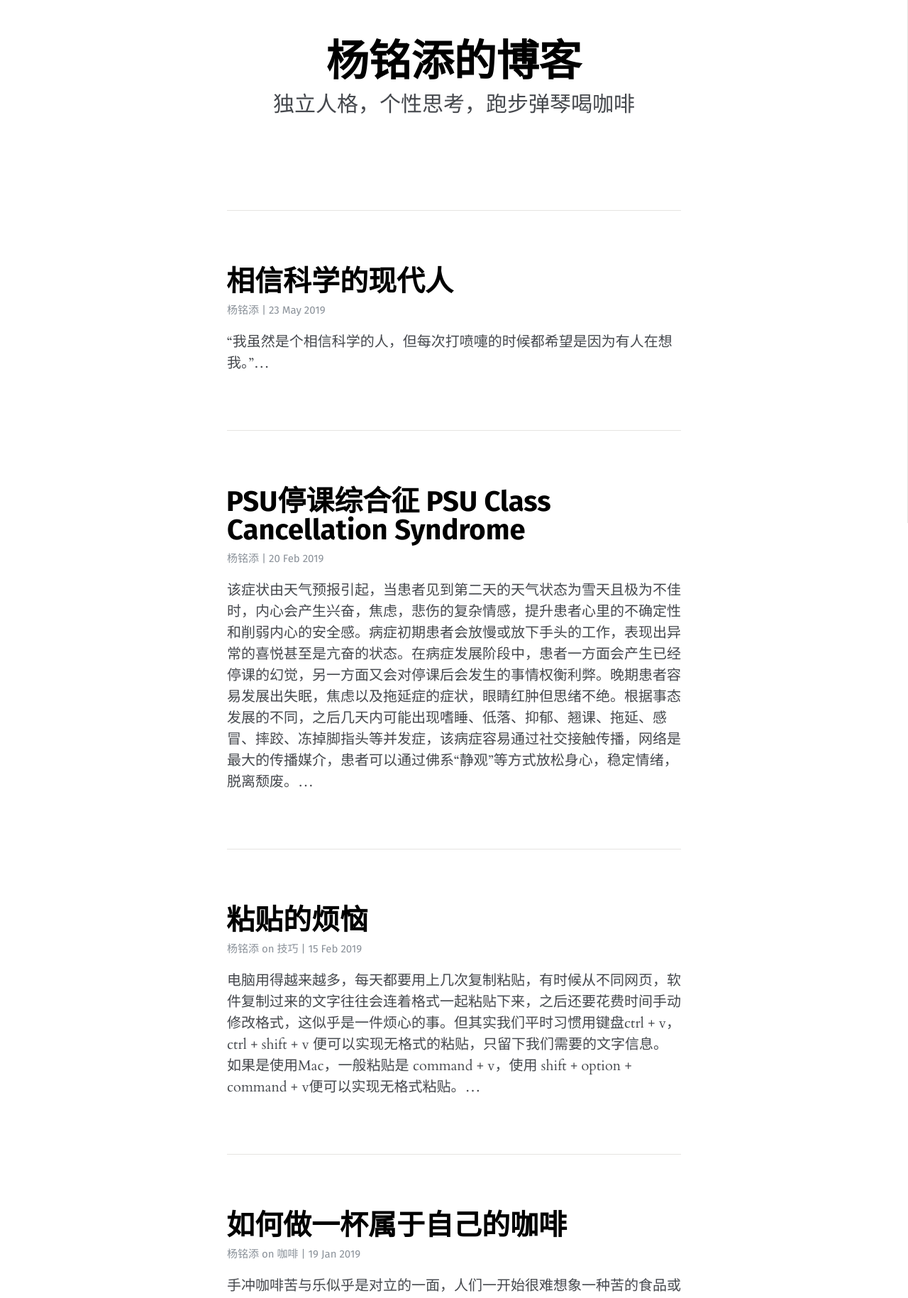
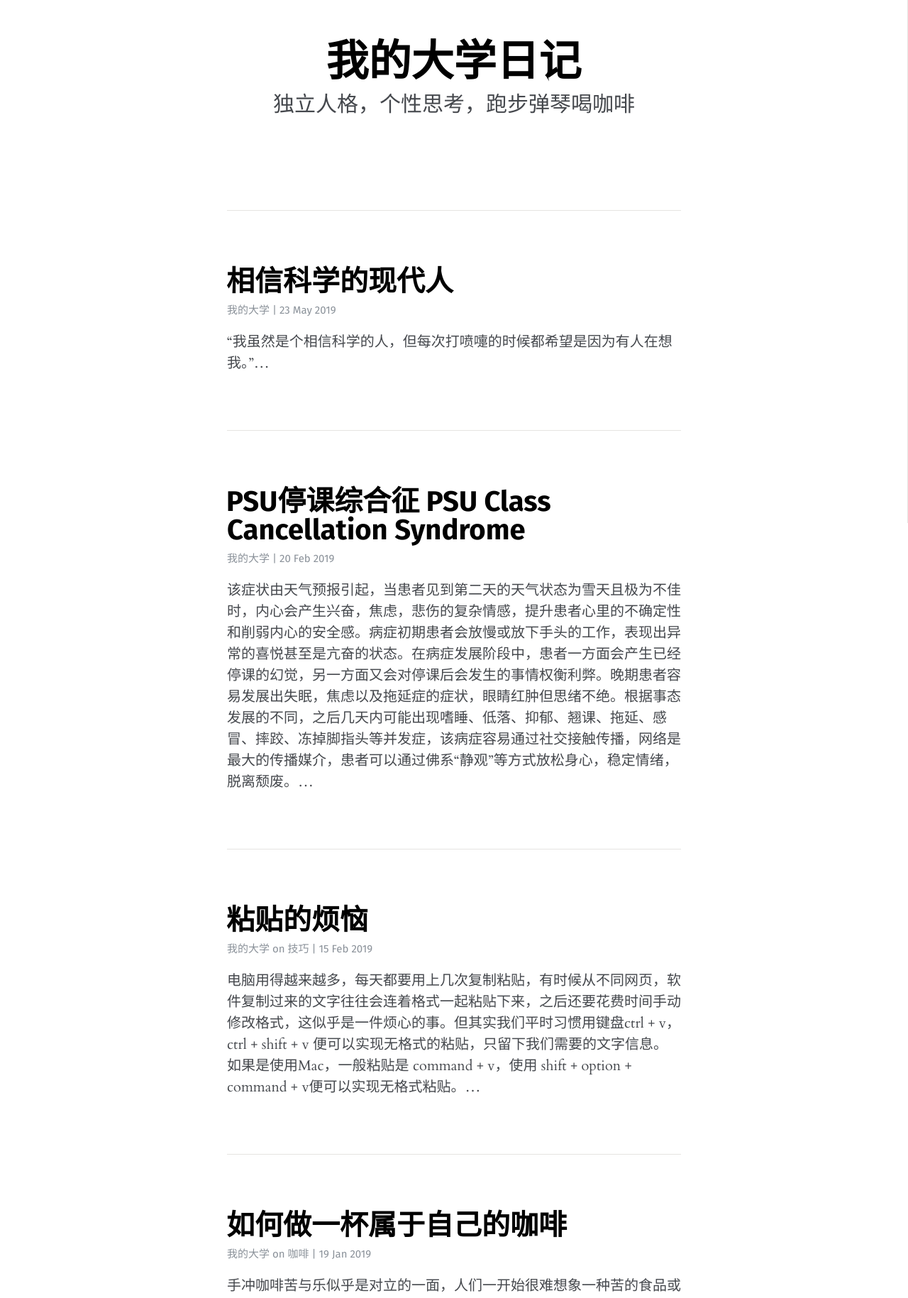
Before and after one commit to timeswind/blog, a plain HTML site: page index.html in a window 1280 px wide. Shown: the part 63-1892 px from the top of the page at 71% size. Drawn offline with Linux system fonts and the light colour scheme.

Commit message:
Blog update at 2019-05-31 14:18:12

```diff
--- a/index.html
+++ b/index.html
@@ -4,7 +4,7 @@
 	<meta charset="utf-8" />
 	<meta http-equiv="X-UA-Compatible" content="IE=edge,chrome=1" />
 
-	<title>杨铭添的博客</title>
+	<title>我的大学日记</title>
 
 	<meta name="HandheldFriendly" content="True" />
 	<meta name="viewport" content="width=device-width, initial-scale=1.0" />
@@ -16,14 +16,14 @@
     <link rel="canonical" href="index.html" />
     <meta name="referrer" content="no-referrer-when-downgrade" />
 
-    <meta property="og:site_name" content="杨铭添的博客" />
+    <meta property="og:site_name" content="我的大学日记" />
     <meta property="og:type" content="website" />
-    <meta property="og:title" content="杨铭添的博客" />
+    <meta property="og:title" content="我的大学日记" />
     <meta property="og:description" content="独立人格，个性思考，跑步弹琴喝咖啡" />
     <meta property="og:url" content="http://localhost:2369/" />
     <meta property="article:publisher" content="https://www.facebook.com/timeswind" />
     <meta name="twitter:card" content="summary" />
-    <meta name="twitter:title" content="杨铭添的博客" />
+    <meta name="twitter:title" content="我的大学日记" />
     <meta name="twitter:description" content="独立人格，个性思考，跑步弹琴喝咖啡" />
     <meta name="twitter:url" content="http://localhost:2369/" />
 
@@ -33,7 +33,7 @@
     "@type": "WebSite",
     "publisher": {
         "@type": "Organization",
-        "name": "杨铭添的博客",
+        "name": "我的大学日记",
         "logo": "https://casper.ghost.org/v1.0.0/images/ghost-logo.svg"
     },
     "url": "http://localhost:2369/",
@@ -53,7 +53,7 @@ ghost.init({
 });
 </script>
     <meta name="generator" content="Ghost 2.19" />
-    <link rel="alternate" type="application/rss+xml" title="杨铭添的博客" href="rss/index.html" />
+    <link rel="alternate" type="application/rss+xml" title="我的大学日记" href="rss/index.html" />
 </head>
 
 <body class="home-template">
@@ -85,7 +85,7 @@ ghost.init({
 				<a class="menu-button"><i class="ic ic-menu"></i> Menu</a>
 			</span>
 		</nav>
-		<h1 class="blog-name"><a href="index.html">杨铭添的博客</a></h1>
+		<h1 class="blog-name"><a href="index.html">我的大学日记</a></h1>
 		<span class="blog-description">独立人格，个性思考，跑步弹琴喝咖啡</span>
 	</div>
 </header>
@@ -109,7 +109,7 @@ ghost.init({
 	<div class="inner">
 		<header class="post-header">
 			<h2 class="post-title"><a href="xiang-xin-ke-xue-de-xian-dai-ren/index.html">相信科学的现代人</a></h2>
-			<span class="post-meta"><a href="author/mingtianyang/index.html">杨铭添</a>  | <time datetime="2019-05-23">23 May 2019</time></span>
+			<span class="post-meta"><a href="author/mingtianyang/index.html">我的大学</a>  | <time datetime="2019-05-23">23 May 2019</time></span>
 			<div class="clear"></div>
 		</header>
 
@@ -124,7 +124,7 @@ ghost.init({
 	<div class="inner">
 		<header class="post-header">
 			<h2 class="post-title"><a href="untitled-3/index.html">PSU停课综合征 PSU Class Cancellation Syndrome</a></h2>
-			<span class="post-meta"><a href="author/mingtianyang/index.html">杨铭添</a>  | <time datetime="2019-02-20">20 Feb 2019</time></span>
+			<span class="post-meta"><a href="author/mingtianyang/index.html">我的大学</a>  | <time datetime="2019-02-20">20 Feb 2019</time></span>
 			<div class="clear"></div>
 		</header>
 
@@ -139,7 +139,7 @@ ghost.init({
 	<div class="inner">
 		<header class="post-header">
 			<h2 class="post-title"><a href="nian-tie-de-fan-nao/index.html">粘贴的烦恼</a></h2>
-			<span class="post-meta"><a href="author/mingtianyang/index.html">杨铭添</a> on <a href="tag/ji-qiao/index.html">技巧</a> | <time datetime="2019-02-15">15 Feb 2019</time></span>
+			<span class="post-meta"><a href="author/mingtianyang/index.html">我的大学</a> on <a href="tag/ji-qiao/index.html">技巧</a> | <time datetime="2019-02-15">15 Feb 2019</time></span>
 			<div class="clear"></div>
 		</header>
 
@@ -154,7 +154,7 @@ ghost.init({
 	<div class="inner">
 		<header class="post-header">
 			<h2 class="post-title"><a href="ru-he-zuo-yi-bei-wan-mei-de-ka-pei/index.html">如何做一杯属于自己的咖啡</a></h2>
-			<span class="post-meta"><a href="author/mingtianyang/index.html">杨铭添</a> on <a href="tag/ka-pei/index.html">咖啡</a> | <time datetime="2019-01-19">19 Jan 2019</time></span>
+			<span class="post-meta"><a href="author/mingtianyang/index.html">我的大学</a> on <a href="tag/ka-pei/index.html">咖啡</a> | <time datetime="2019-01-19">19 Jan 2019</time></span>
 			<div class="clear"></div>
 		</header>
 
@@ -169,7 +169,7 @@ ghost.init({
 	<div class="inner">
 		<header class="post-header">
 			<h2 class="post-title"><a href="diu-san-zhe-de-xin-sheng/index.html">丢伞者的心声</a></h2>
-			<span class="post-meta"><a href="author/mingtianyang/index.html">杨铭添</a>  | <time datetime="2018-11-07">07 Nov 2018</time></span>
+			<span class="post-meta"><a href="author/mingtianyang/index.html">我的大学</a>  | <time datetime="2018-11-07">07 Nov 2018</time></span>
 			<div class="clear"></div>
 		</header>
 
```
Also changed, not shown: 1 other file.
